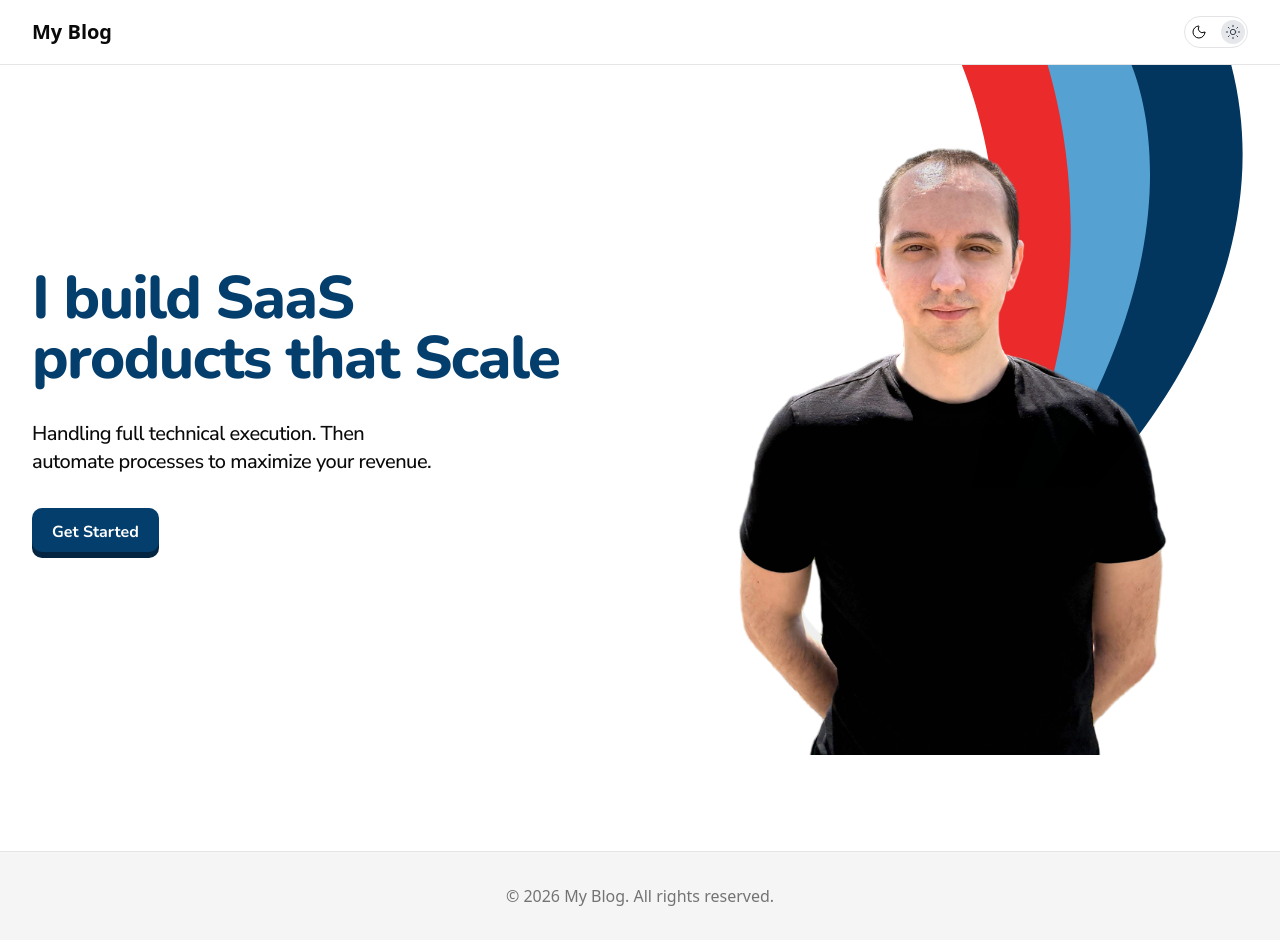
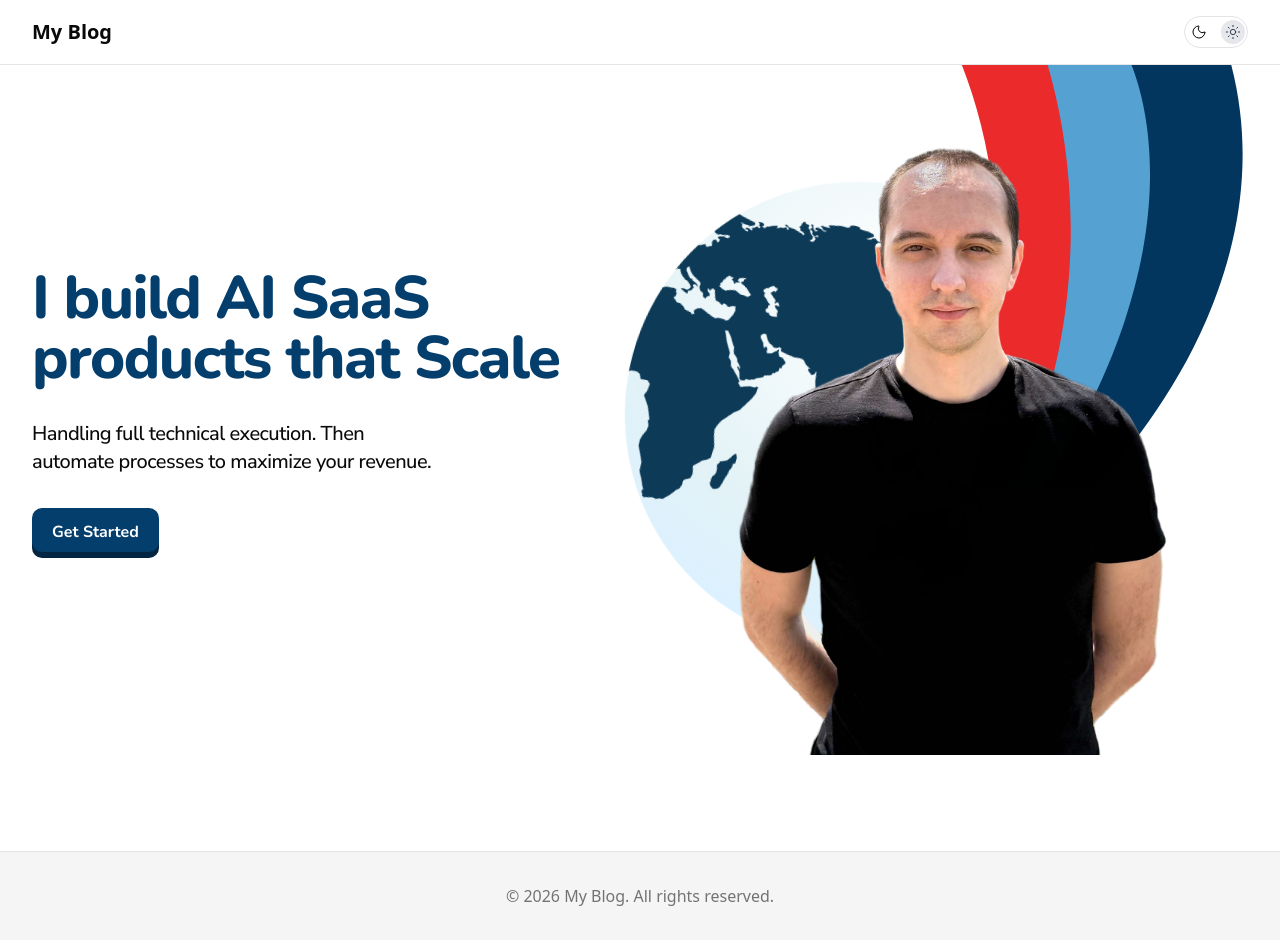
Before and after one commit to scalipsum/vladbi-website, a Next.js app: page / in a window 1280 px wide. Built offline with nearby package versions, Linux system fonts and the light colour scheme; no server answers.

Commit message:
Globe added

```diff
--- /dev/null
+++ b/src/components/RotatingGlobe.tsx
@@ -0,0 +1,33 @@
+'use client';
+
+import globeLottie from '@/assets/lottie/globe.json';
+import Lottie from 'lottie-react';
+import { useEffect, useRef } from 'react';
+
+interface RotatingGlobeProps {
+	className?: string;
+	size?: number;
+}
+
+export default function RotatingGlobe({
+	className,
+	size = 500,
+}: RotatingGlobeProps) {
+	const lottieRef = useRef(null);
+
+	useEffect(() => {
+		// @ts-expect-error-next-line
+		lottieRef.current?.setSpeed(0.5);
+	}, []);
+
+	return (
+		<div className={className}>
+			<Lottie
+				lottieRef={lottieRef}
+				animationData={globeLottie}
+				loop={true}
+				style={{ height: size, width: size, rotate: '15deg' }}
+			/>
+		</div>
+	);
+}
--- a/src/components/blocks/Hero.tsx
+++ b/src/components/blocks/Hero.tsx
@@ -1,6 +1,7 @@
 import { Button } from '@/components/ui/button';
 import Image from 'next/image';
 import Link from 'next/link';
+import RotatingGlobe from '../RotatingGlobe';
 import Stripes from '../Stripes';
 
 export default async function Hero() {
@@ -9,9 +10,9 @@ export default async function Hero() {
 			id="hero"
 			className="flex flex-row items-center justify-between"
 		>
-			<div className="max-w-1/2">
+			<div className="max-w-1/2 z-10">
 				<h1 className="text-6xl font-main font-extrabold tracking-tight text-brand-500">
-					I build SaaS <br /> products that Scale
+					I build AI SaaS <br /> products that Scale
 				</h1>
 				<p className="font-sans tracking-tight text-xl mt-8">
 					Handling full technical execution. Then <br /> automate
@@ -22,6 +23,11 @@ export default async function Hero() {
 				</Button>
 			</div>
 			<div className="relative">
+				<RotatingGlobe
+					className="absolute top-0 right-10 opacity-100 z-0"
+					size={700}
+				/>
+
 				<Image
 					src="/img/person.png"
 					alt="Vladbi Silhouette"
@@ -29,6 +35,7 @@ export default async function Hero() {
 					height={813}
 					className="relative w-[430px] mr-20 z-20 mt-20"
 				/>
+
 				<Stripes className="absolute top-0 right-0 z-0" />
 			</div>
 		</section>
```
Also changed, not shown: src/assets/lottie/globe.json (renamed from public/img/globe.json).
